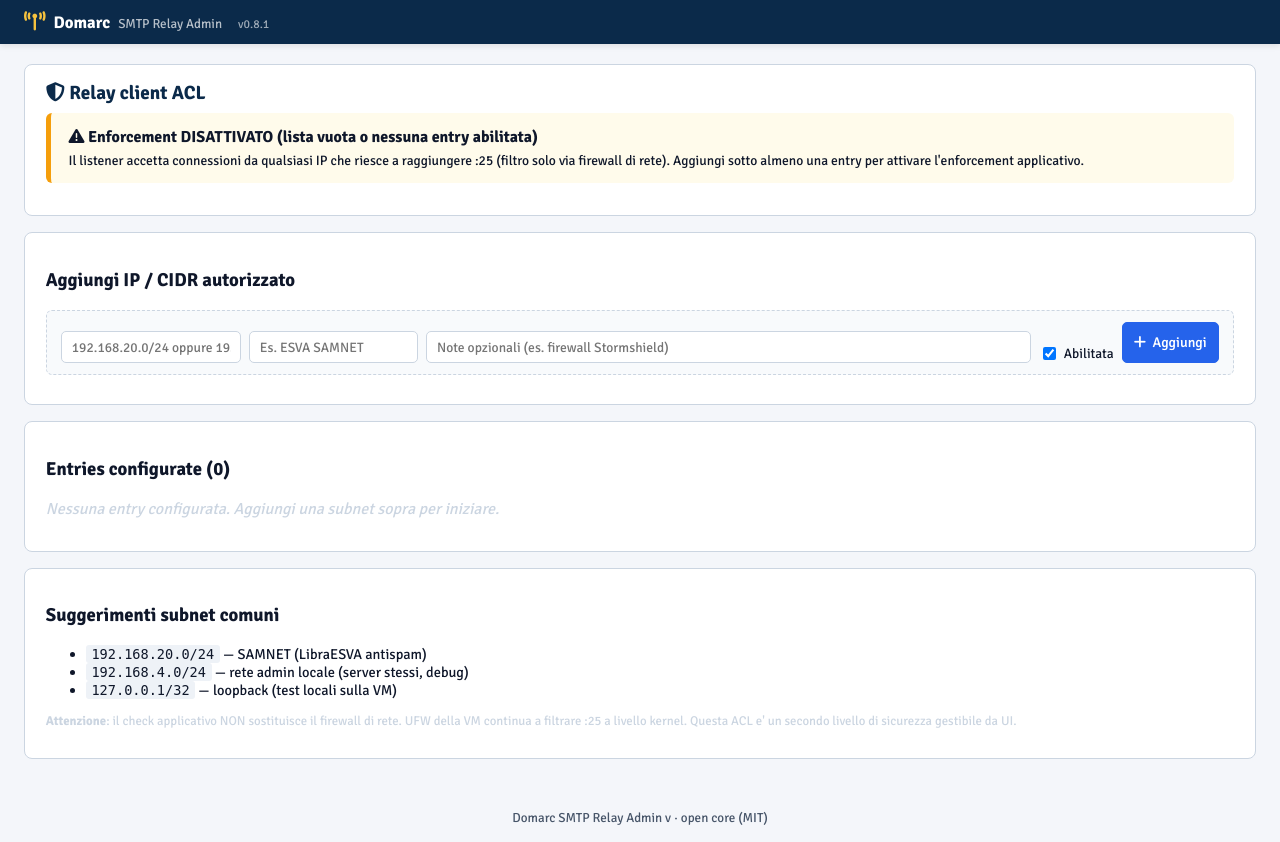
After one commit to grandir66/DA-SMTP, a Python web app: template templates/admin/relay_acl.html in a window 1280 px wide. The commit adds this page. Run offline with Jinja, Linux system fonts and the light colour scheme; the template is opened without the code that fills it, so the values that code supplies are empty.

Commit message:
feat(relay-acl): whitelist IP/CIDR autorizzati al relay SMTP via UI
Aggiunta gestione applicativa (oltre a UFW) di chi puo' consegnare mail
al listener :25. Quando la tabella ha entries abilitate, il listener
rifiuta le connessioni da IP non whitelistati con "550 5.7.1 Relaying
denied (client not authorized)". Lista vuota = nessun enforcement
(comportamento legacy, backward compatible).

Componenti:
- Migration 040: tabella relay_client_acl (tenant_id, ip_or_cidr CIDR
  validato, label, description, enabled). Lista vuota = comportamento
  pre-040, nessun rischio backward compat.
- Storage admin (sqlite_impl): list/upsert/delete + list_active con
  validazione ipaddress.ip_network() server-side.
- API: GET /api/v1/relay/relay-acl/active (per sync listener).
- UI admin /relay-acl/ (templates/admin/relay_acl.html): quick-add
  inline + tabella con toggle abilita/disabilita + delete. Banner di
  stato (enforcement attivo vs disattivato).
- Voce in sidebar Sistema → "Relay client ACL".
- Listener storage: relay_client_acl_cache + replace_relay_acl atomic
  + is_client_allowed(ip) che torna (enforce, allowed). Lookup O(N)
  ma N piccolo (<100 entries tipiche).
- Listener manager_client: fetch_active_relay_acl, best-effort
  (RelayAclPayload vuoto se endpoint non disponibile).
- Listener sync.py: aggiunto al sync_customers_and_rules normale.
- Listener handle_MAIL: check session.peer[0] all'inizio. Fail-open
  su exception (errore nel check non blocca consegne legittime).
- systemd unit admin: ReadWritePaths esteso a
  /var/lib/domarc-smtp-relay-admin + /dev/shm (gunicorn worker_tmp_dir),
  LimitNOFILE 4096→16384 (modifiche perse nel commit precedente).

Test: 194/194 passano. Migration 040 applicata su DB live. Tabelle
admin.db.relay_client_acl e relay.db.relay_client_acl_cache create.
Endpoint /relay-acl/ raggiungibile (HTTP 302→login).

Co-Authored-By: Claude Opus 4.7 (1M context) <noreply@anthropic.com>

```diff
--- a/domarc_relay_admin/app.py
+++ b/domarc_relay_admin/app.py
@@ -142,6 +142,7 @@ def create_app(config: AppConfig | None = None, *, init_db: bool = True) -> Flas
     from .routes.group_mapping import group_mapping_bp
     from .routes.domains import domain_strategy_bp
     from .routes.ai_rule_wizard import ai_rule_wizard_bp
+    from .routes.relay_acl import relay_acl_bp
     from .tenants import tenants_bp, register_tenant_middleware
     app.register_blueprint(auth_bp)
     app.register_blueprint(dashboard_bp)
@@ -178,6 +179,7 @@ def create_app(config: AppConfig | None = None, *, init_db: bool = True) -> Flas
     app.register_blueprint(group_mapping_bp)
     app.register_blueprint(domain_strategy_bp)
     app.register_blueprint(ai_rule_wizard_bp)
+    app.register_blueprint(relay_acl_bp)
     app.register_blueprint(tenants_bp)
 
     # Manual auto-generato: rigenera all'avvio (best-effort, ignora errori).
--- a/templates/admin/_base.html
+++ b/templates/admin/_base.html
@@ -113,6 +113,7 @@
                     <a href="{{ url_for('secrets_modules.api_keys_list') }}" class="{% if ep.startswith('secrets_modules.api') %}active{% endif %}"><i class="fas fa-key"></i> Chiavi API</a>
                     <a href="{{ url_for('secrets_modules.modules_list') }}" class="{% if ep.startswith('secrets_modules.module') %}active{% endif %}"><i class="fas fa-cube"></i> Moduli Python</a>
                     <a href="{{ url_for('connection.connection_view') }}" class="{% if ep.startswith('connection') %}active{% endif %}"><i class="fas fa-plug"></i> Connessione &amp; API</a>
+                    <a href="{{ url_for('relay_acl.index') }}" class="{% if ep.startswith('relay_acl') %}active{% endif %}"><i class="fas fa-shield-halved"></i> Relay client ACL</a>
                     <a href="{{ url_for('manual.user_manual') }}" class="{% if ep.startswith('manual') %}active{% endif %}"><i class="fas fa-book"></i> Documentazione</a>
                     {% if session.role == 'superadmin' %}
                     <a href="{{ url_for('tenants.list_view') }}" class="{% if ep.startswith('tenants') %}active{% endif %}"><i class="fas fa-users-rectangle"></i> Tenant</a>
--- /dev/null
+++ b/templates/admin/relay_acl.html
@@ -0,0 +1,138 @@
+{% extends "admin/_base.html" %}
+{% block title %}Relay client ACL — Domarc SMTP Relay{% endblock %}
+{% block extra_head %}
+<style>
+.acl-banner {
+    border-left: 5px solid #2563eb; background: #eff6ff;
+    padding: 0.9rem 1.1rem; border-radius: 6px; margin-bottom: 1rem;
+}
+.acl-banner.enforcing { border-left-color: #16a34a; background: #f0fdf4; }
+.acl-banner.permissive { border-left-color: #f59e0b; background: #fffbeb; }
+.acl-banner h3 { margin:0 0 0.3rem; font-size: 1rem; }
+.acl-banner p { margin:0; font-size: 0.85rem; }
+.acl-quick { display: flex; gap: 0.5rem; flex-wrap: wrap; align-items: end;
+    padding: 0.7rem 0.9rem; background: #f8fafc; border-radius: 6px;
+    border: 1px dashed #cbd5e1; margin-bottom: 0.8rem; }
+.acl-quick input { padding: 0.4rem 0.6rem; border: 1px solid #cbd5e1;
+    border-radius: 5px; font-family: inherit; font-size: 0.85rem; }
+.acl-quick input[name="ip_or_cidr"] { min-width: 180px; }
+.acl-quick input[name="label"] { min-width: 160px; }
+.acl-quick input[name="description"] { min-width: 220px; flex:1; }
+.acl-disabled { opacity: 0.55; }
+.acl-tag { display:inline-block; padding: 0.15rem 0.45rem; border-radius: 3px;
+    font-size: 0.72rem; font-weight: 600; }
+.acl-tag.on { background:#dcfce7; color:#166534; }
+.acl-tag.off { background:#fee2e2; color:#991b1b; }
+</style>
+{% endblock %}
+
+{% block content %}
+<section class="dr-section">
+    <h2><i class="fas fa-shield-halved"></i> Relay client ACL</h2>
+    {% if enforcing %}
+    <div class="acl-banner enforcing">
+        <h3><i class="fas fa-check-circle"></i> Enforcement ATTIVO ({{ n_enabled }} {{ 'entry' if n_enabled == 1 else 'entries' }})</h3>
+        <p>Il listener accetta connessioni SMTP <strong>solo</strong> dagli IP/CIDR abilitati qui sotto.
+            Tutti gli altri ricevono <code>550 5.7.1 Relaying denied (client not authorized)</code>.
+            La cache del listener si sincronizza ogni 5 minuti (forza con <code>systemctl restart stormshield-smtp-relay-scheduler</code>).</p>
+    </div>
+    {% else %}
+    <div class="acl-banner permissive">
+        <h3><i class="fas fa-exclamation-triangle"></i> Enforcement DISATTIVATO (lista vuota o nessuna entry abilitata)</h3>
+        <p>Il listener accetta connessioni da qualsiasi IP che riesce a raggiungere :25 (filtro solo via firewall di rete).
+            Aggiungi sotto almeno una entry per attivare l'enforcement applicativo.</p>
+    </div>
+    {% endif %}
+</section>
+
+<section class="dr-section">
+    <h3>Aggiungi IP / CIDR autorizzato</h3>
+    <form method="post" action="{{ url_for('relay_acl.upsert') }}" class="acl-quick">
+        <input type="hidden" name="csrf_token" value="{{ csrf_token() }}">
+        <input type="text" name="ip_or_cidr" required
+               placeholder="192.168.20.0/24 oppure 192.168.20.25"
+               pattern="^[0-9a-fA-F:.\/]+$">
+        <input type="text" name="label" placeholder="Es. ESVA SAMNET">
+        <input type="text" name="description" placeholder="Note opzionali (es. firewall Stormshield)">
+        <label style="display:flex; align-items:center; gap:0.3rem; font-size:0.85rem;">
+            <input type="checkbox" name="enabled" checked> Abilitata
+        </label>
+        <button type="submit" class="dr-btn dr-btn-primary" style="width:auto;">
+            <i class="fas fa-plus"></i> Aggiungi
+        </button>
+    </form>
+</section>
+
+<section class="dr-section">
+    <h3>Entries configurate ({{ entries|length }})</h3>
+    {% if entries %}
+    <table class="dr-table">
+        <thead>
+            <tr>
+                <th>IP / CIDR</th>
+                <th>Label</th>
+                <th>Descrizione</th>
+                <th>Stato</th>
+                <th>Aggiunta</th>
+                <th>Da</th>
+                <th>Azioni</th>
+            </tr>
+        </thead>
+        <tbody>
+        {% for e in entries %}
+            <tr class="{% if not e.enabled %}acl-disabled{% endif %}">
+                <td><code>{{ e.ip_or_cidr }}</code></td>
+                <td>{{ e.label or '—' }}</td>
+                <td><small>{{ e.description or '—' }}</small></td>
+                <td>
+                    {% if e.enabled %}
+                        <span class="acl-tag on">ABILITATA</span>
+                    {% else %}
+                        <span class="acl-tag off">DISABILITATA</span>
+                    {% endif %}
+                </td>
+                <td><small>{{ (e.created_at or '')[:16] }}</small></td>
+                <td><small>{{ e.set_by or '—' }}</small></td>
+                <td style="white-space: nowrap;">
+                    <form method="post" action="{{ url_for('relay_acl.toggle', entry_id=e.id) }}"
+                          style="display:inline;">
+                        <input type="hidden" name="csrf_token" value="{{ csrf_token() }}">
+                        <button type="submit" class="dr-btn dr-btn-sm"
+                                title="{{ 'Disabilita' if e.enabled else 'Abilita' }}">
+                            <i class="fas fa-{{ 'pause' if e.enabled else 'play' }}"></i>
+                        </button>
+                    </form>
+                    <form method="post" action="{{ url_for('relay_acl.delete', entry_id=e.id) }}"
+                          style="display:inline;"
+                          onsubmit="return confirm('Eliminare definitivamente {{ e.ip_or_cidr }}?');">
+                        <input type="hidden" name="csrf_token" value="{{ csrf_token() }}">
+                        <button type="submit" class="dr-btn dr-btn-sm dr-btn-danger" title="Elimina">
+                            <i class="fas fa-trash"></i>
+                        </button>
+                    </form>
+                </td>
+            </tr>
+        {% endfor %}
+        </tbody>
+    </table>
+    {% else %}
+        <p style="font-style: italic; color: var(--dr-gray);">
+            Nessuna entry configurata. Aggiungi una subnet sopra per iniziare.
+        </p>
+    {% endif %}
+</section>
+
+<section class="dr-section">
+    <h3>Suggerimenti subnet comuni</h3>
+    <ul style="font-size: 0.9rem;">
+        <li><code>192.168.20.0/24</code> — SAMNET (LibraESVA antispam)</li>
+        <li><code>192.168.4.0/24</code> — rete admin locale (server stessi, debug)</li>
+        <li><code>127.0.0.1/32</code> — loopback (test locali sulla VM)</li>
+    </ul>
+    <p style="font-size: 0.8rem; color: var(--dr-gray);">
+        <strong>Attenzione</strong>: il check applicativo NON sostituisce il firewall di rete.
+        UFW della VM continua a filtrare :25 a livello kernel.
+        Questa ACL e' un secondo livello di sicurezza gestibile da UI.
+    </p>
+</section>
+{% endblock %}
```
Also changed, not shown: domarc_relay_admin/routes/api.py (+13 -0 lines), domarc_relay_admin/routes/relay_acl.py (added, +102 -0 lines), services/smtp_listener/relay/listener.py (+19 -0 lines), services/smtp_listener/relay/manager_client.py (+21 -0 lines), services/smtp_listener/relay/storage.py (+67 -0 lines), services/smtp_listener/relay/sync.py (+12 -0 lines), domarc_relay_admin/migrations/040_relay_client_acl.sqlite.sql (added), domarc_relay_admin/storage/sqlite_impl.py, 1 other file.
